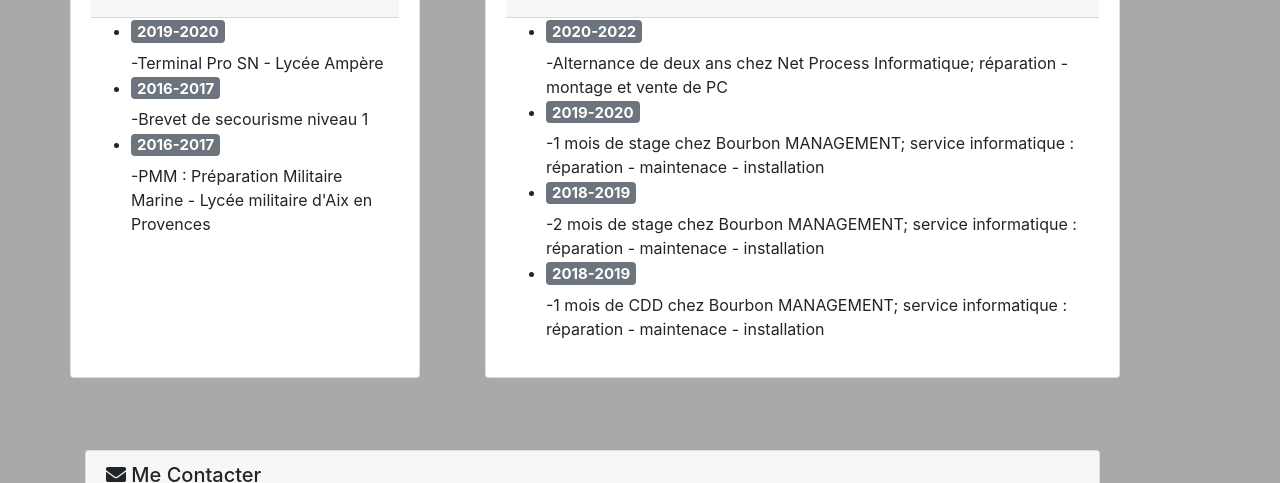
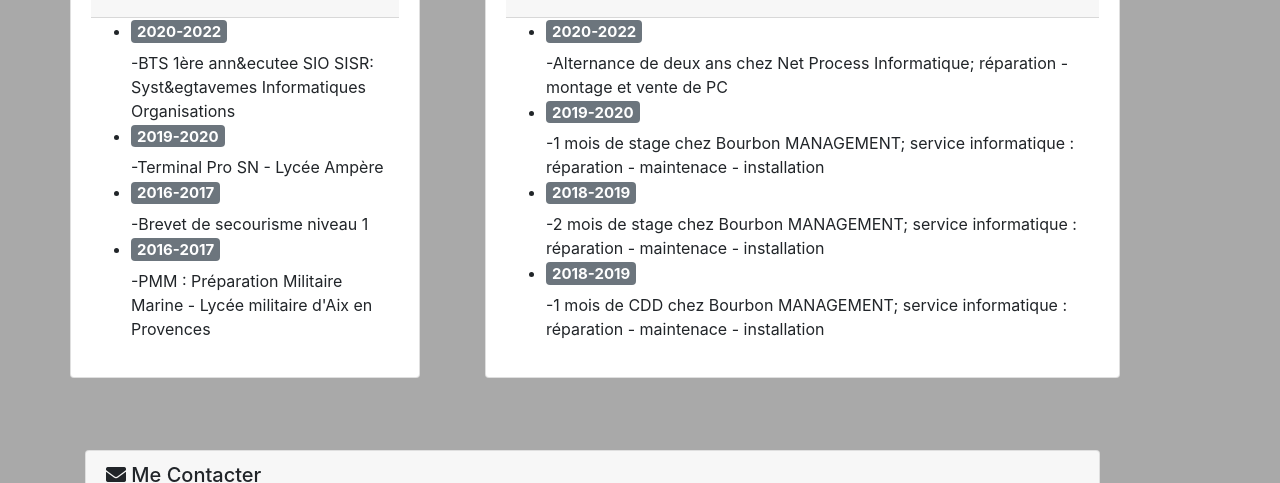
Before and after one commit to loick-scaer/loick-scaer.github.io, a website: page index.html in a window 1280 px wide. Shown: the part 617-1100 px from the top of the page. Drawn offline with nearby package versions, Linux system fonts and the light colour scheme.

Commit message:
commit all files v7

```diff
--- a/index.html
+++ b/index.html
@@ -93,7 +93,8 @@
 
         <!-- PP -->
         <div class="col-3">
-            <img src="images/naruto%20shibi%20chill.jpeg" width="200px" data-toggle="modal" data-target="#staticBackdrop"
+            <img src="images/naruto%20shibi%20chill.jpeg" width="200px" data-toggle="modal"
+                 data-target="#staticBackdrop"
                  class="float-right img-thumbnail"/>
         </div>
     </div>
@@ -165,6 +166,9 @@
                         </center>
                     </h4>
                     <ul>
+                        <li><h5><span class="badge badge-secondary">2020-2022</span></h5> -BTS 1&egravere ann&ecutee SIO
+                            SISR: Syst&egtavemes Informatiques Organisations
+                        </li>
                         <li><h5><span class="badge badge-secondary">2019-2020</span></h5> -Terminal Pro SN - Lyc&eacutee
                             Amp&egravere
                         </li>
@@ -218,7 +222,7 @@
             <br><br><br>
             <div class="card">
                 <div class="card-header">
-                        <h5><p><i class="fas fa-envelope"></i> Me Contacter</p></h5>
+                    <h5><p><i class="fas fa-envelope"></i> Me Contacter</p></h5>
                 </div>
 
                 <div class="card-body">
```
